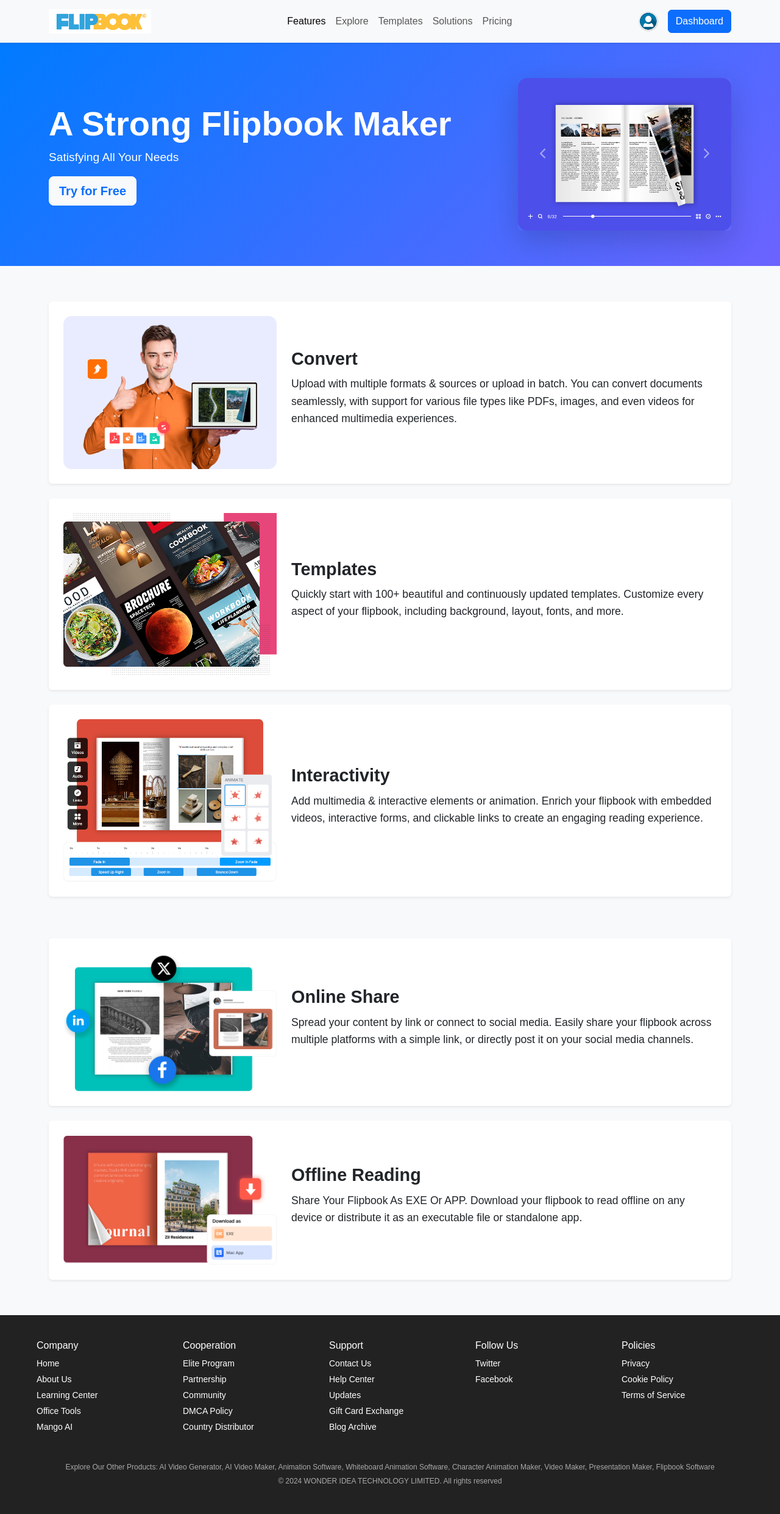
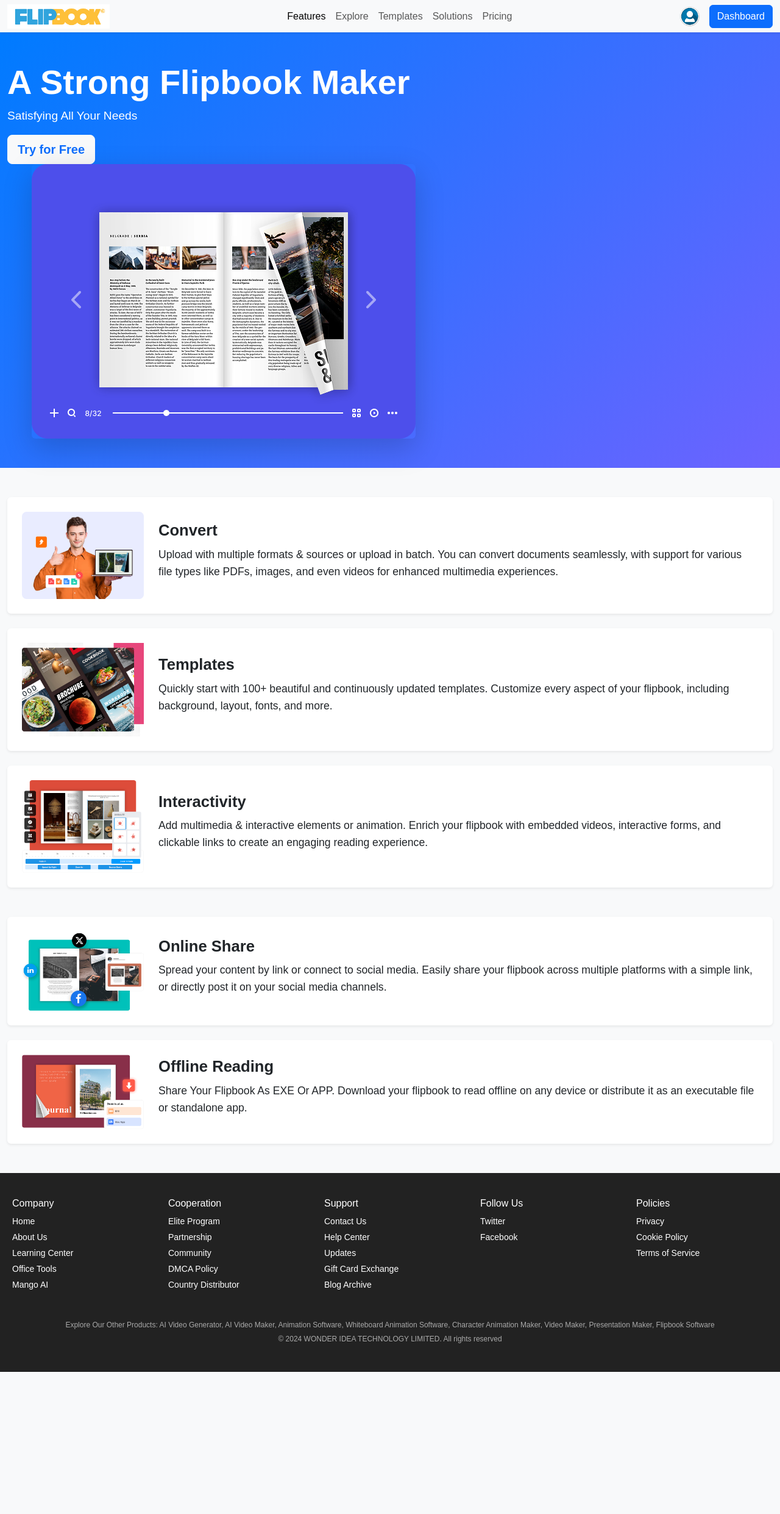
Before and after one commit to kirti-456/flipbook2, a PHP site: page /features.html in a window 1280 px wide. Shown: the whole page at 61% size. After the commit the page ends 2249 px from the top, so only its background shows below. Run offline with PHP 8.4, Linux system fonts and the light colour scheme.

Commit message:
updates features

```diff
--- a/assets/css/features.css
+++ b/assets/css/features.css
@@ -11,15 +11,14 @@ body {
 }
 
 .container {
-    max-width: 100-px;
+    max-width: 100%;
     margin: 0 auto;
-    padding: 10px;
+    padding: -20px;
 }
 
 /* Navbar */
-
 .navbar {
-    padding: 0rem 0;
+    padding: 0.1rem 0;
     background-color: white;
     box-shadow: 0 4px 8px rgba(0, 0, 0, 0.05);
 }
@@ -39,6 +38,10 @@ body {
     color: white;
     text-align: left;
     padding: 80px 0;
+    display: flex;
+    flex-wrap: wrap;
+    justify-content: space-between;
+    align-items: center;
 }
 
 .header .display-4 {
@@ -50,13 +53,13 @@ body {
 }
 
 .header img {
-    max-width: 350px;
+    max-width: 100%;
     margin-left: 40px;
 }
 
 /* Features Section */
 .features {
-    padding: 120px 0;
+    padding: 80px 0;
 }
 
 .feature-item, .share-item {
@@ -75,13 +79,13 @@ body {
 }
 
 .feature-item img, .share-item img {
-    width: 350px;
+    width: 200px;
     height: auto;
-    margin-right: 20px;
+    margin-right: 30px;
 }
 
 .feature-item h3, .share-item h3 {
-    font-size: 1.8rem;
+    font-size: 1.6rem;
     font-weight: bold;
 }
 
@@ -91,11 +95,7 @@ body {
     line-height: 1.6;
 }
 
-/* Make boxes bigger */
-.feature-item, .share-item {
-    padding: 40px;
-    width: 100%;
-}
+/* Footer */
 footer {
     background-color: #222;
     color: #fff;
@@ -107,7 +107,7 @@ footer {
 .footer-container {
     display: flex;
     justify-content: space-between;
-    max-width: 1200px;
+    max-width: 100%;
     margin: 0 auto;
     flex-wrap: wrap;
 }
```
Also changed, not shown: other parts of assets/css/features.css (+77 -1 lines), assets/css/template.css (line endings or trailing spaces).
